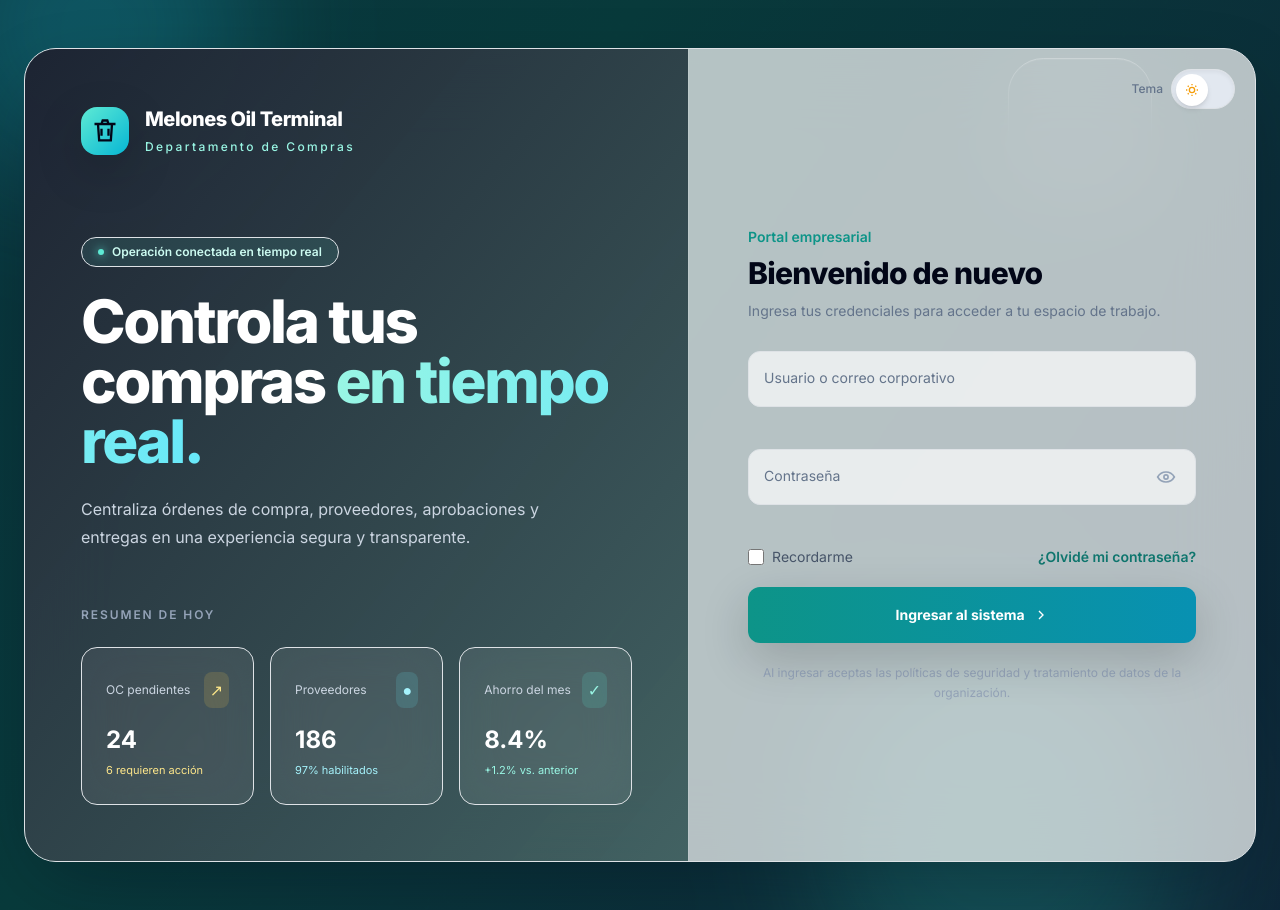
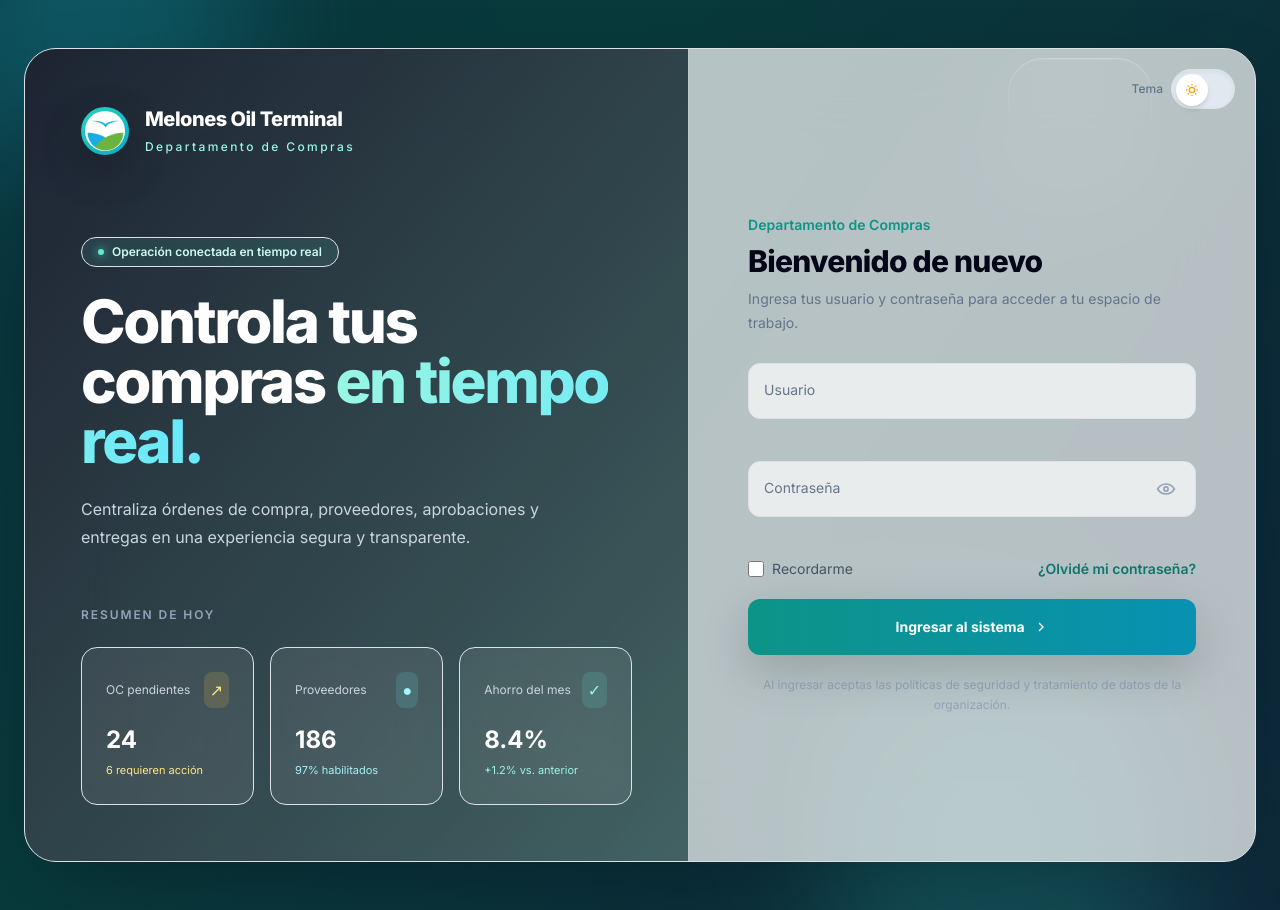
Before and after one commit to javieranel/compras, a PHP site: page /compras/login.php in a window 1280 px wide. Run offline with PHP 8.4, Linux system fonts and the light colour scheme; some libraries are stand-ins or nearby versions.

Commit message:
Descripción de los cambios o mejoras

```diff
--- a/seguimiento/login.php
+++ b/seguimiento/login.php
@@ -104,8 +104,8 @@ if (!empty($_SESSION['usuario_id'])) {
             <div class="relative">
                 <a href="#" class="inline-flex items-center gap-3" aria-label="Inicio ProcuraFlow">
                     <!-- Sustituye este isotipo por <img src='./img/logo.png'> si ya cuentas con logo. -->
-                    <span class="grid h-12 w-12 place-items-center rounded-2xl bg-gradient-to-br from-teal-300 to-cyan-500 shadow-lg shadow-teal-500/25">
-                        <svg viewBox="0 0 24 24" class="h-7 w-7 text-slate-950" fill="none" stroke="currentColor" stroke-width="2" aria-hidden="true"><path d="M3 6h18M6 6l1 14h10l1-14M9 10v6m6-6v6M9 6l1-3h4l1 3"/></svg>
+                    <span class="grid h-12 w-12 place-items-center rounded-3xl bg-gradient-to-br from-teal-400 to-cyan-500 text-slate-950 shadow-lg">
+                        <img src='./img/image.png' alt="Logo Melones Oil Termjpinal" class="h-10 w-10 rounded-3xl object-cover shadow-lg">
                     </span>
                     <span><strong id="brand-title" class="block text-xl font-extrabold tracking-tight">Melones Oil Terminal </strong><span class="text-xs font-medium tracking-[.2em] text-teal-200">Departamento de Compras</span></span>
                 </a>
@@ -161,16 +161,16 @@ if (!empty($_SESSION['usuario_id'])) {
                 </div>
 
                 <header class="mb-7">
-                    <p class="text-sm font-semibold text-teal-600 dark:text-teal-400">Portal empresarial</p>
+                    <p class="text-sm font-semibold text-teal-600 dark:text-teal-400">Departamento de Compras </p>
                     <h2 id="login-title" class="mt-2 text-3xl font-extrabold tracking-tight text-slate-950 dark:text-white">Bienvenido de nuevo</h2>
-                    <p class="mt-2 text-sm leading-6 text-slate-500 dark:text-slate-400">Ingresa tus credenciales para acceder a tu espacio de trabajo.</p>
+                    <p class="mt-2 text-sm leading-6 text-slate-500 dark:text-slate-400">Ingresa tus usuario y contraseña para acceder a tu espacio de trabajo.</p>
                 </header>
 
                 <form id="loginForm" class="space-y-5" autocomplete="on" novalidate>
                     <div>
                         <div class="relative">
                             <input id="usuario" name="usuario" type="text" class="field-input peer h-14 w-full rounded-xl border border-slate-300 bg-white/70 px-4 pb-2 pt-6 text-sm text-slate-950 outline-none transition placeholder:text-transparent hover:border-slate-400 focus:border-teal-500 focus:ring-4 focus:ring-teal-500/10 dark:border-slate-700 dark:bg-slate-900/65 dark:text-white dark:hover:border-slate-600" placeholder="Usuario o correo" autocomplete="username" minlength="3" required aria-describedby="usuarioError">
-                            <label for="usuario" class="field-label pointer-events-none absolute left-4 top-[1.08rem] text-sm text-slate-500 transition-all duration-200 dark:text-slate-400">Usuario o correo corporativo</label>
+                            <label for="usuario" class="field-label pointer-events-none absolute left-4 top-[1.08rem] text-sm text-slate-500 transition-all duration-200 dark:text-slate-400">Usuario</label>
                             <span id="usuarioStatus" class="absolute right-4 top-1/2 -translate-y-1/2 text-teal-500" aria-hidden="true"></span>
                         </div>
                         <p id="usuarioError" class="mt-1.5 min-h-4 text-xs text-rose-600 dark:text-rose-400" aria-live="polite"></p>
```
Also changed, not shown: seguimiento/img/image.png (added).
